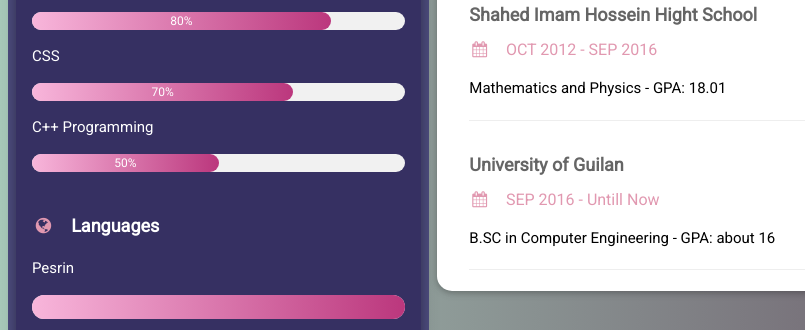
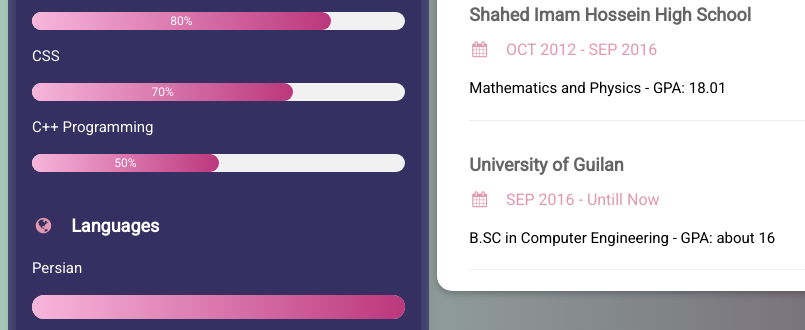
Before and after one commit to tryosa/tryosa.github.io, a plain HTML site: page index.html in a window 1280 px wide. Shown: the part 705-1035 px from the top of the page, 0-805 px from the left. Drawn offline with nearby package versions, Linux system fonts and the light colour scheme.

Commit message:
Update index.html

```diff
--- a/index.html
+++ b/index.html
@@ -61,7 +61,7 @@ html,body,h1,h2,h3,h4,h5,h6 {font-family: "Roboto", sans-serif}
           <br>
 
           <p class="w3-large w3-text-theme color4"><b><i class="fa fa-globe fa-fw w3-margin-right w3-text-teal"></i>Languages</b></p>
-          <p class="color4">Pesrin</p>
+          <p class="color4">Persian</p>
           <div class="w3-light-grey w3-round-xlarge">
             <div class="w3-round-xlarge w3-teal" style="height:24px;width:100%"></div>
           </div>
@@ -108,7 +108,7 @@ html,body,h1,h2,h3,h4,h5,h6 {font-family: "Roboto", sans-serif}
         <div class="w3-container w3-card w3-white">
           <h2 class="w3-text-grey w3-padding-16"><i class="fa fa-certificate fa-fw w3-margin-right w3-xxlarge w3-text-teal"></i>Education</h2>
           <div class="w3-container">
-            <h5 class="w3-opacity"><b>Shahed Imam Hossein Hight School</b></h5>
+            <h5 class="w3-opacity"><b>Shahed Imam Hossein High School</b></h5>
             <h6 class="w3-text-teal"><i class="fa fa-calendar fa-fw w3-margin-right"></i>OCT 2012 - SEP 2016</h6>
             <p>Mathematics and Physics - GPA: 18.01</p>
             <hr>
```
